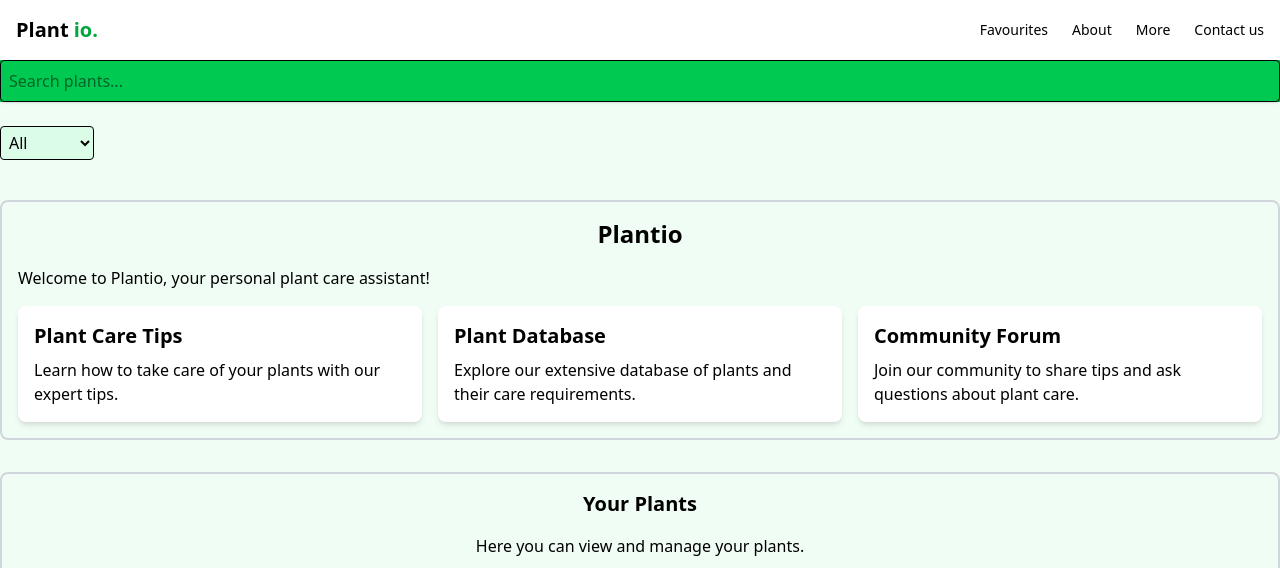
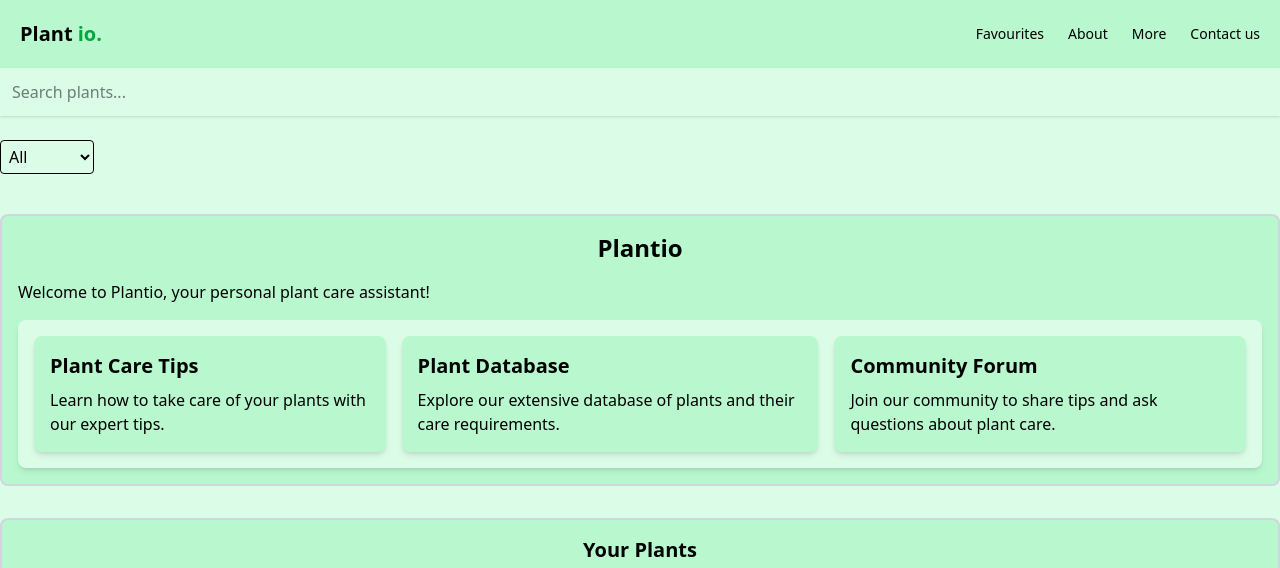
Before and after one commit to Bett-debug/Plantio-phase-1-project, a plain HTML site: page plantio.html in a window 1280 px wide. Shown: the top 568 px of the page. Drawn offline with nearby package versions, Linux system fonts and the light colour scheme.

Commit message:
added the header section

```diff
--- a/plantio.html
+++ b/plantio.html
@@ -6,13 +6,13 @@
     <title>Document</title>
     <script src="https://cdn.jsdelivr.net/npm/@tailwindcss/browser@4"></script>
 </head>
-<body class="bg-green-50">
+<body class="bg-green-100">
     <!-- header -->
 
-    <nav class="flex items-center justify-between p-4 bg-white shadow-md text-sm font-medium"><div class="text-xl font-bold">Plant <span class="text-green-600">io.</span></div><ul class="flex space-x-6"><li><a href="#" class="hover:text-green-600">Favourites</a></li><li><a href="#" class="hover:text-green-600">About</a></li><li><a href="#" class="hover:text-green-600">More</a></li><li><a href="#" class="hover:text-green-600">Contact us</a></li></ul></nav>
+    <nav class="flex items-center justify-between p-5 bg-green-200 shadow-md text-sm font-medium"><div class="text-xl font-bold">Plant <span class="text-green-600">io.</span></div><ul class="flex space-x-6"><li><a href="#" class="hover:text-green-600">Favourites</a></li><li><a href="#" class="hover:text-green-600">About</a></li><li><a href="#" class="hover:text-green-600">More</a></li><li><a href="#" class="hover:text-green-600">Contact us</a></li></ul></nav>
 
                   <!-- search bar -->
-     <div class="mb-6 bg-green-500 flex"><input type="text" id="searchInput" placeholder="Search plants..." class="w-full border rounded p-2 shadow-sm" /></div>
+     <div class="mb-6 bg-green-100 flex"><input type="text" id="searchInput" placeholder="Search plants..." class="w-full  p-3 shadow-sm" /></div>
 
      <!-- //filtreing plants by type -->
 
@@ -24,20 +24,20 @@
 
 
         <!-- body  -->
-  <div class="container  mx-auto p-4 border-gray-300 border-2 rounded-lg mt-4 bg-green-50">
+  <div class="container  mx-auto p-4 border-gray-300 border-2 rounded-lg mt-4 bg-green-200">
         <h1 class="text-2xl font-bold mb-4 text-center">Plantio</h1>
         <p class="mb-4">Welcome to Plantio, your personal plant care assistant!</p>
 
-        <div class="grid grid-cols-1 md:grid-cols-2 lg:grid-cols-3 gap-4">
-            <div class="bg-white p-4 rounded-lg shadow-md">
+        <div class="flex gap-4 bg-green-100 p-4 rounded-lg shadow-md">
+            <div class="bg-green-200 p-4 rounded-lg shadow-md">
                 <h2 class="text-xl font-semibold mb-2">Plant Care Tips</h2>
                 <p>Learn how to take care of your plants with our expert tips.</p>
             </div>
-            <div class="bg-white p-4 rounded-lg shadow-md">
+            <div class="bg-green-200 p-4 rounded-lg shadow-md">
                 <h2 class="text-xl font-semibold mb-2">Plant Database</h2>
                 <p>Explore our extensive database of plants and their care requirements.</p>
             </div>
-            <div class="bg-white p-4 rounded-lg shadow-md">
+            <div class="bg-green-200 p-4 rounded-lg shadow-md">
                 <h2 class="text-xl font-semibold mb-2">Community Forum</h2>
                 <p>Join our community to share tips and ask questions about plant care.</p>
             </div>
@@ -45,7 +45,7 @@
 
   </div>
   <!-- display     -->
-   <div class="container flex flex-col items-center justify-center mx-auto mt-8 p-4 border-gray-300 border-2 rounded-lg bg-green-50">
+   <div class="container flex flex-col items-center justify-center mx-auto mt-8 p-4 border-gray-300 border-2 rounded-lg bg-green-200">
         <h2 class="text-xl font-semibold mb-4">Your Plants</h2>
         <p class="mb-4">Here you can view and manage your plants.</p>
    <div id="plantioList" class="container flex flex-wrap justify-evenly    gap-4"></div>
```
